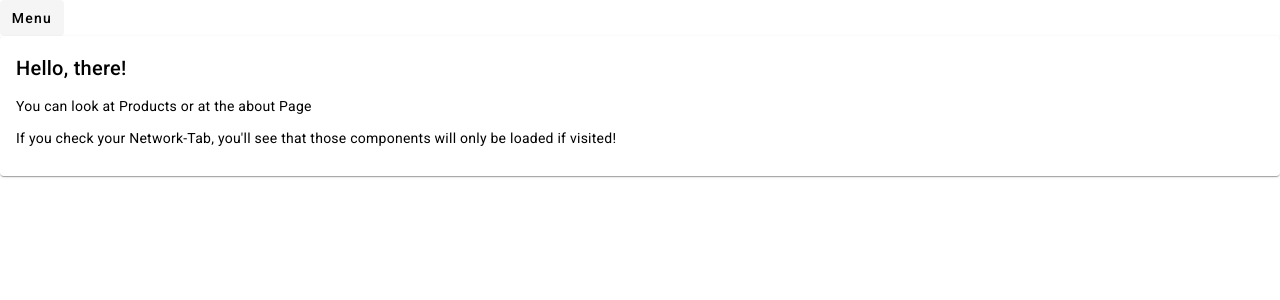
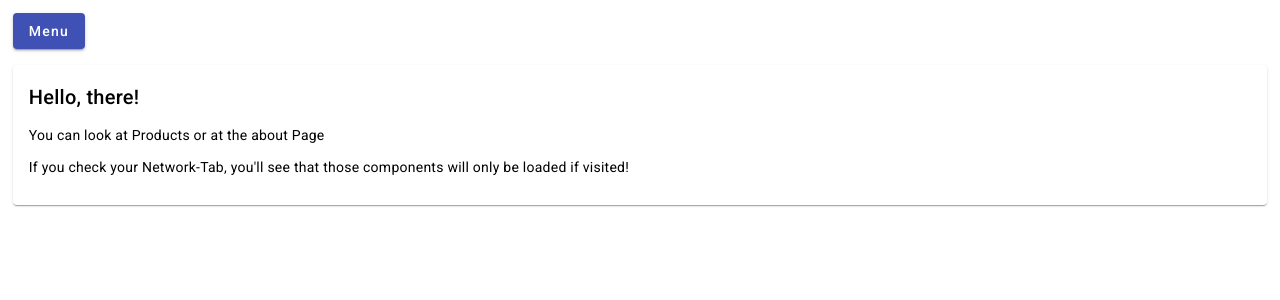
Before and after one commit to EderlMarkus/JS_ANGULAR_Performance, an Angular app: page / in a window 1280 px wide. Shown: the top 300 px of the page. Built offline with nearby package versions, Linux system fonts and the light colour scheme.

Commit message:
little bit of style twerking

```diff
--- a/src/app/components/table/table.component.scss
+++ b/src/app/components/table/table.component.scss
@@ -6,5 +6,5 @@ table {
 }
 
 img {
-  height: 100px;
+  height: 10vw;
 }
--- a/src/app/components/toolbar/toolbar.component.html
+++ b/src/app/components/toolbar/toolbar.component.html
@@ -1,6 +1,10 @@
-<button mat-button [matMenuTriggerFor]="menu">Menu</button>
-<mat-menu #menu="matMenu">
-  <button mat-menu-item routerLink="">Home</button>
-  <button mat-menu-item routerLink="about">About</button>
-  <button mat-menu-item routerLink="table">Table</button>
-</mat-menu>
+<div class="wrapper">
+  <button mat-raised-button color="primary" [matMenuTriggerFor]="menu">
+    Menu
+  </button>
+  <mat-menu #menu="matMenu">
+    <button mat-menu-item routerLink="">Home</button>
+    <button mat-menu-item routerLink="about">About</button>
+    <button mat-menu-item routerLink="table">Table</button>
+  </mat-menu>
+</div>
--- a/src/app/components/toolbar/toolbar.component.scss
+++ b/src/app/components/toolbar/toolbar.component.scss
@@ -0,0 +1,3 @@
+.wrapper {
+  margin-bottom: 1rem;
+}
--- a/src/main.ts
+++ b/src/main.ts
@@ -27,6 +27,6 @@ bootstrapApplication(App, {
       BrowserAnimationsModule,
       HttpClientModule
     ),
-    provideRouter(appRoutes, withPreloading(PreloadAllModules)),
+    provideRouter(appRoutes),
   ],
 });
--- a/src/styles.scss
+++ b/src/styles.scss
@@ -6,6 +6,6 @@ body {
   height: 100%;
 }
 body {
-  margin: 0;
+  margin: 1%;
   font-family: Roboto, "Helvetica Neue", sans-serif;
 }
```
